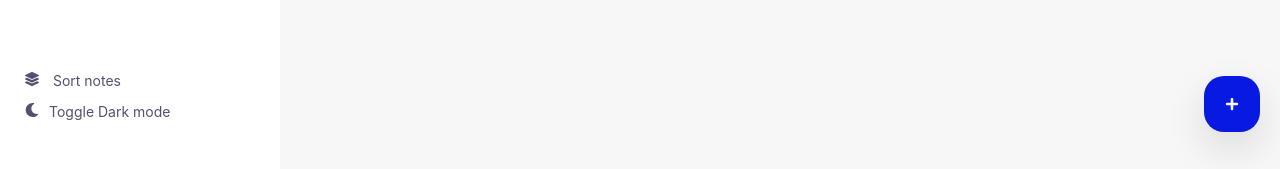
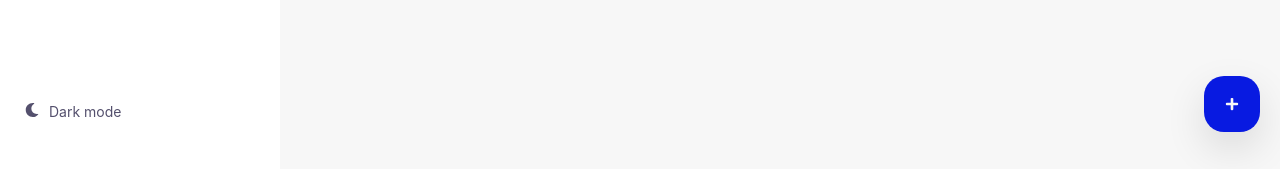
Before and after one commit to gzkdev/minote, a React (Create React App) app: page / in a window 1280 px wide. Shown: the part 628-797 px from the top of the page. Built offline with nearby package versions, Linux system fonts and the light colour scheme.

Commit message:
updated menu structure and styles

```diff
--- a/src/components/Menu/index.js
+++ b/src/components/Menu/index.js
@@ -1,6 +1,6 @@
 import MenuStyled from "../styled/Menu.styled";
 import MenuItem from "./MenuItem";
-import { FaCube, FaStar, FaPlus, FaTrash, FaMoon, FaLayerGroup } from "react-icons/fa"
+import { FaCube, FaStar, FaPlus, FaTrash, FaMoon } from "react-icons/fa"
 import { UseNotesContext } from "../../NotesContext";
 
 const Menu = () => {
@@ -34,13 +34,8 @@ const Menu = () => {
                         </MenuItem>
                     </ul>
                 </nav>
-                <div className="menu__footer">
-                    <div className="setting">
-                        <span><FaLayerGroup className="icon" /> Sort notes</span>
-                    </div>
-                    <div className="setting">
-                        <span><FaMoon className="icon" />Toggle Dark mode</span>
-                    </div>
+                <div className="setting">
+                    <span><FaMoon className="icon" />Dark mode</span>
                 </div>
             </div>
         </MenuStyled>
--- a/src/components/styled/Menu.styled.jsx
+++ b/src/components/styled/Menu.styled.jsx
@@ -58,7 +58,7 @@ const MenuStyled = styled.div`
         align-items: center;
         justify-content: space-between;
         padding: 1.4rem 1.5rem;
-        border-radius: 1rem;
+        border-radius: 4rem;
 
         & > span {
           display: flex;
@@ -95,15 +95,11 @@ const MenuStyled = styled.div`
     padding: 0 1.5rem 2rem 1.5rem;
   }
 
-  .menu__footer {
+  .setting {
+    margin-bottom: 1rem;
     padding: 0 1.5rem;
-    margin-top: auto;
-
-    .setting {
-      margin-bottom: 1rem;
-      display: flex;
-      justify-content: space-between;
-    }
+    display: flex;
+    justify-content: space-between;
   }
 
   @media (min-width: 1000px) {
```
